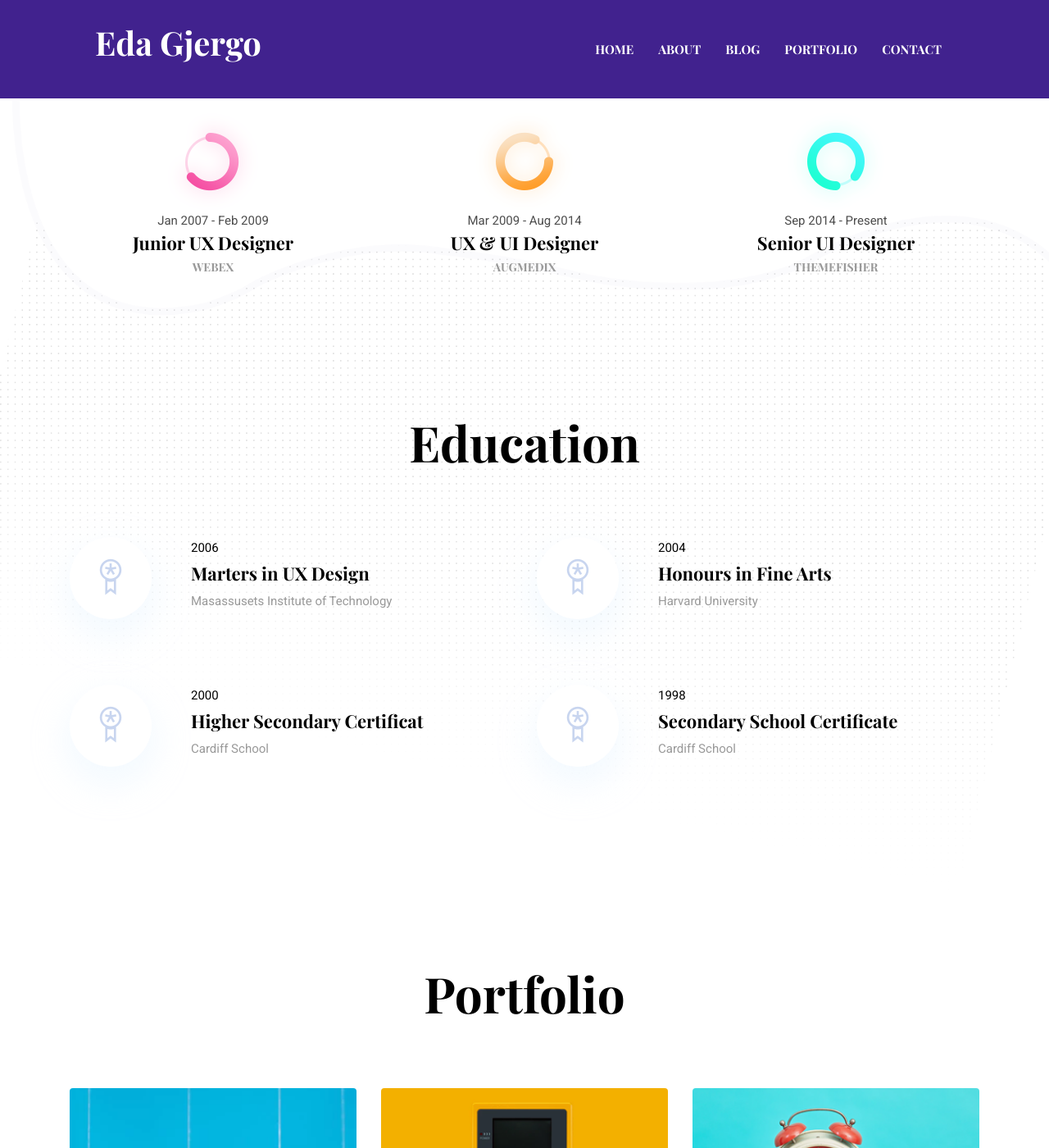
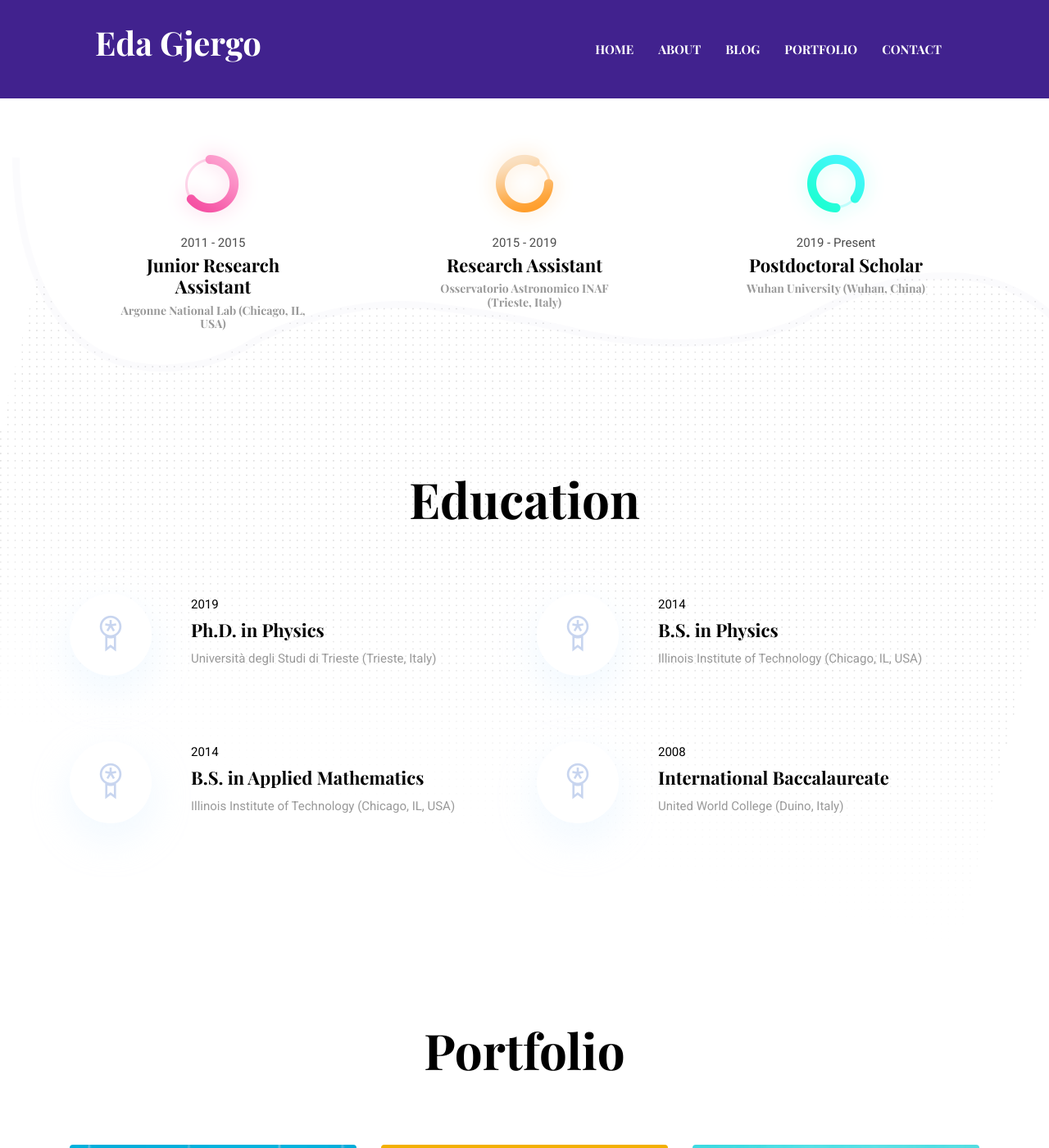
Before and after one commit to egjergo/egjergo.github.io, a Jekyll site: the page built from index.html, in a window 1280 px wide and 1400 px high, scrolled down 1917 px. Shown: the whole window at 82% size. Built offline with Jekyll 4.4.1, drawn with Linux system fonts in a browser that asks for light colours; some of the changed text lies outside the part shown.

Commit message:
Update settings.yml

```diff
--- a/_data/settings.yml
+++ b/_data/settings.yml
@@ -64,18 +64,18 @@ blurb-btn-name: know more
 # About Page
 
 # Work Process Section
-work-process:
-  - title : "Research and Plan"
-    icon : "assets/images/icons/plan.png"
-    content : "Lorem ipsum dolor sit amet, consectetur adipisicing elit, sed do eiusmod tempor incididunt ut labore et dolore magna aliqua."
+#work-process:
+#  - title : "Research and Plan"
+#    icon : "assets/images/icons/plan.png"
+#    content : "Lorem ipsum dolor sit amet, consectetur adipisicing elit, sed do eiusmod tempor incididunt ut labore et dolore magna aliqua."
 
-  - title : "Design and Develop"
-    icon : "assets/images/icons/design.png"
-    content : "Lorem ipsum dolor sit amet, consectetur adipisicing elit, sed do eiusmod tempor incididunt ut labore et dolore magna aliqua."
+#  - title : "Design and Develop"
+#    icon : "assets/images/icons/design.png"
+#    content : "Lorem ipsum dolor sit amet, consectetur adipisicing elit, sed do eiusmod tempor incididunt ut labore et dolore magna aliqua."
 
-  - title : "Deliver"
-    icon : "assets/images/icons/print.png"
-    content : "Lorem ipsum dolor sit amet, consectetur adipisicing elit, sed do eiusmod tempor incididunt ut labore et dolore magna aliqua."
+#  - title : "Deliver"
+#    icon : "assets/images/icons/print.png"
+#    content : "Lorem ipsum dolor sit amet, consectetur adipisicing elit, sed do eiusmod tempor incididunt ut labore et dolore magna aliqua."
 
 
 # My Team Section
@@ -96,12 +96,13 @@ work-process:
 #-------------------------------
 # Skills Section
 
-skills-title: Skills
+skills-title: Research Intersts
 skills:
-- {name: Web Design, color: '#fdb157', value: '90%'}
-- {name: Logo Design, color: '#9473e6', value: '60%'}
-- {name: After Effects, color: '#bdecf6', value: '80%'}
-- {name: Web App, color: '#ffbcaa', value: '70%'}
+- {name: Galactic Chemical and Dust Evolution, color: '#fdb157'}
+#, value: '90%'}
+- {name: Interstellar Medium, color: '#9473e6'}
+- {name: Cosmological Simulations, color: '#bdecf6'}
+- {name: Supernova Cosmology, color: '#ffbcaa'}
 
 
 #-------------------------------
@@ -109,9 +110,9 @@ skills:
 
 experience-title: Experience
 experience:
-- {name: Junior UX Designer, icon: 'icon-1.png', date: 'Jan 2007 - Feb 2009', organization: 'WEBEX'}
-- {name: UX & UI Designer, icon: 'icon-2.png', date: 'Mar 2009 - Aug 2014', organization: 'AUGMEDIX'}
-- {name: Senior UI Designer, icon: 'icon-3.png', date: 'Sep 2014 - Present', organization: 'THEMEFISHER'}
+- {name: Junior Research Assistant, icon: 'icon-1.png', date: '2011 - 2015', organization: 'Argonne National Lab (Chicago, IL, USA)'}
+- {name: Research Assistant, icon: 'icon-2.png', date: '2015 - 2019', organization: 'Osservatorio Astronomico INAF (Trieste, Italy)'}
+- {name: Postdoctoral Scholar, icon: 'icon-3.png', date: '2019 - Present', organization: 'Wuhan University (Wuhan, China)'}
 
 
 #-------------------------------
@@ -119,10 +120,10 @@ experience:
 
 education-title: Education
 education:
-- {name: Marters in UX Design, date: '2006', organization: 'Masassusets Institute of Technology'}
-- {name: Honours in Fine Arts, date: '2004', organization: 'Harvard University'}
-- {name: Higher Secondary Certificat, date: '2000', organization: 'Cardiff School'}
-- {name: Secondary School Certificate, date: '1998', organization: 'Cardiff School'}
+- {name: Ph.D. in Physics, date: '2019', organization: 'Università degli Studi di Trieste (Trieste, Italy)'}
+- {name: B.S. in Physics, date: '2014', organization: 'Illinois Institute of Technology (Chicago, IL, USA)'}
+- {name: B.S. in Applied Mathematics, date: '2014', organization: 'Illinois Institute of Technology (Chicago, IL, USA)'}
+- {name: International Baccalaureate, date: '2008', organization: 'United World College (Duino, Italy)'}
 
 
 #-------------------------------
```
